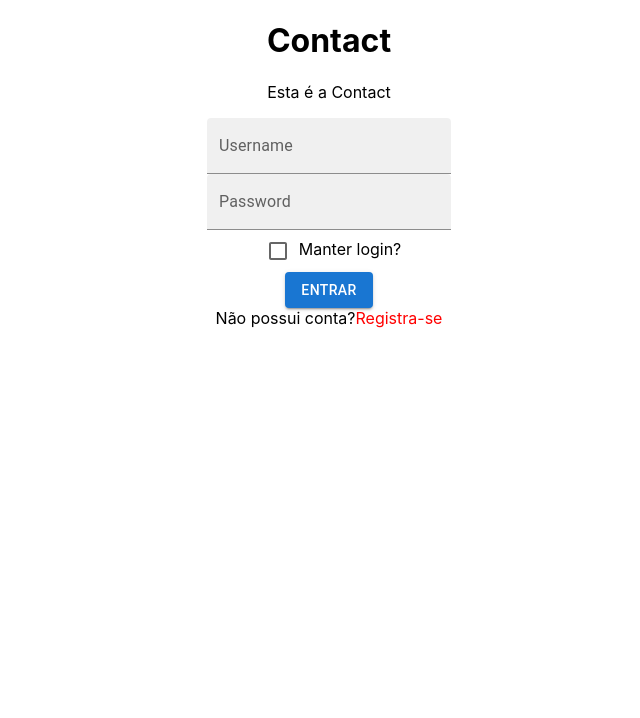
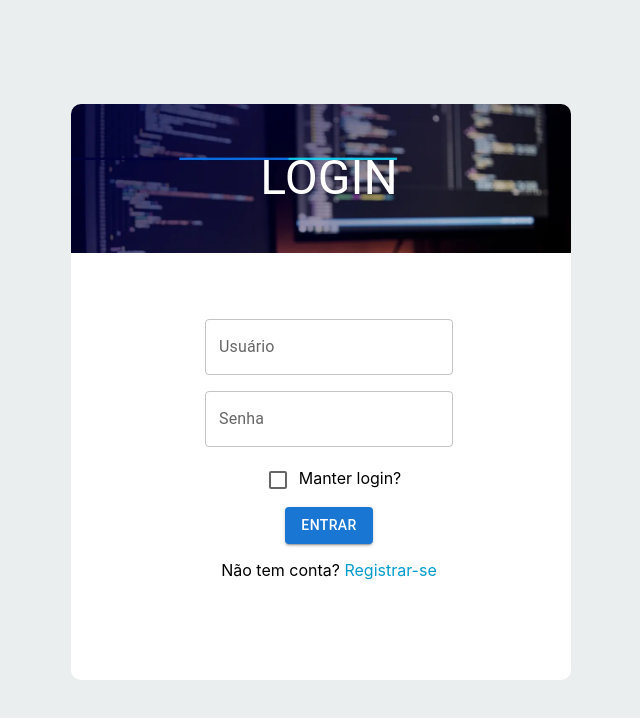
Before and after one commit to AdrianoCoutinho/reccados-react, a React (Create React App) app: page / in a window 1280 px wide. Shown: the top 718 px of the page, without its empty margins (311-951 px from the left). Built offline with nearby package versions, Linux system fonts and the light colour scheme.

Commit message:
login bonito

```diff
--- a/package.json
+++ b/package.json
@@ -50,6 +50,7 @@
   "description": "This project was bootstrapped with [Create React App](https://github.com/facebook/create-react-app).",
   "main": "index.js",
   "devDependencies": {
+    "@types/styled-components": "^5.1.26",
     "@typescript-eslint/eslint-plugin": "^5.45.1",
     "eslint": "^8.29.0",
     "eslint-config-prettier": "^8.5.0",
--- a/src/App.css
+++ b/src/App.css
@@ -1,31 +1,11 @@
 .App {
   text-align: center;
-}
-
-.App-logo {
-  height: 40vmin;
-  pointer-events: none;
-}
-
-@media (prefers-reduced-motion: no-preference) {
-  .App-logo {
-    animation: App-logo-spin infinite 20s linear;
-  }
-}
-
-.App-header {
-  background-color: #282c34;
-  min-height: 100vh;
+  height: 100vh;
   display: flex;
   flex-direction: column;
   align-items: center;
   justify-content: center;
-  font-size: calc(10px + 2vmin);
-  color: white;
-}
-
-.App-link {
-  color: #61dafb;
+  background-color: #ebeeef;
 }
 
 @keyframes App-logo-spin {
--- /dev/null
+++ b/src/components/Link/Link.tsx
@@ -0,0 +1,25 @@
+import React from 'react';
+import { useNavigate } from 'react-router-dom';
+import { LinkStyled } from './StyledLink';
+
+interface ComponetLinkProps {
+  to: string;
+  name: string;
+}
+
+const Link: React.FC<ComponetLinkProps> = ({ to, name }) => {
+  const navigate = useNavigate();
+  return (
+    <>
+      <LinkStyled
+        onClick={() => {
+          navigate(to);
+        }}
+      >
+        {name}
+      </LinkStyled>
+    </>
+  );
+};
+
+export default Link;
--- /dev/null
+++ b/src/components/Link/StyledLink.ts
@@ -0,0 +1,13 @@
+import { Link } from '@mui/material';
+import { styled } from '@mui/material/styles';
+
+const LinkStyled = styled(Link)({
+  cursor: 'pointer',
+  color: '#009BCD',
+  textDecoration: 'none',
+  '&:hover': {
+    color: '#00D4FF'
+  }
+});
+
+export { LinkStyled };
--- a/src/components/index.ts
+++ b/src/components/index.ts
@@ -1,3 +1,4 @@
 import DialogAction from './DialogAction';
+import Link from './Link/Link';
 
-export { DialogAction };
+export { DialogAction, Link };
--- a/src/pages/LoginRegister.tsx
+++ b/src/pages/LoginRegister.tsx
@@ -1,10 +1,11 @@
-import { TextField, Button, Checkbox, Grid } from '@mui/material';
+import { TextField, Button, Checkbox, Grid, Typography } from '@mui/material';
 import React, { useEffect, useState } from 'react';
 import { useNavigate } from 'react-router-dom';
 import { UserType } from '../types';
 import { useAppDispatch, useAppSelector } from '../store/hooks';
 import { addManyUser, addOneUser } from '../store/modules/UserSlice';
 import { useLocation } from 'react-router-dom';
+import { Link } from '../components';
 
 const LoginRegister: React.FC = () => {
   const navigate = useNavigate();
@@ -27,6 +28,9 @@ const LoginRegister: React.FC = () => {
   useEffect(() => {
     if (loggedUser() != '') {
       return navigate('/notes');
+    }
+    if (usersData() != '{}') {
+      dispatch(addManyUser(usersData()));
     }
   }, []);
 
@@ -79,12 +83,6 @@ const LoginRegister: React.FC = () => {
   };
 
   useEffect(() => {
-    if (usersData() != '{}') {
-      dispatch(addManyUser(usersData()));
-    }
-  }, []);
-
-  useEffect(() => {
     if (toSave) {
       localStorage.setItem('userData', JSON.stringify(userData.entities));
     }
@@ -92,12 +90,37 @@ const LoginRegister: React.FC = () => {
 
   return (
     <React.Fragment>
-      <Grid container>
-        <Grid item xs={12}>
-          <h1>Contact</h1>
-          <p>Esta é a Contact</p>
+      <Grid
+        spacing={2}
+        container
+        direction="row"
+        justifyContent="center"
+        alignItems="center"
+        sx={{
+          maxWidth: '500px',
+          backgroundColor: '#ffffff',
+
+          paddingBottom: '100px',
+          borderRadius: '10px'
+        }}
+      >
+        <Grid
+          item
+          xs={12}
+          sx={{
+            borderTopLeftRadius: '10px',
+            borderTopRightRadius: '10px',
+            backgroundImage: 'url(/images/img-header-login.jpeg)',
+            backgroundSize: 'cover'
+          }}
+        >
+          <Typography variant="h3" gutterBottom sx={{ padding: '30px', color: 'white' }}>
+            {pathName == '/' ? 'LOGIN' : 'REGISTRO'}
+          </Typography>
+        </Grid>
+        <Grid item xs={12} sx={{ mt: '50px' }}>
           <TextField
-            label="Username"
+            label="Usuário"
             value={user.username}
             onChange={ev =>
               setUser({
@@ -107,11 +130,12 @@ const LoginRegister: React.FC = () => {
                 notes: user.notes
               })
             }
-            variant="filled"
+            variant="outlined"
           />
-          <br />
+        </Grid>
+        <Grid item xs={12}>
           <TextField
-            label="Password"
+            label="Senha"
             value={user.password}
             onChange={ev =>
               setUser({
@@ -121,9 +145,10 @@ const LoginRegister: React.FC = () => {
                 notes: user.notes
               })
             }
-            variant="filled"
+            variant="outlined"
           />
-          <br />
+        </Grid>
+        <Grid item xs={12}>
           {pathName === '/register' && (
             <>
               <TextField
@@ -139,31 +164,31 @@ const LoginRegister: React.FC = () => {
                 }
                 variant="filled"
               />
-              <div>
-                Já possui conta?
-                <a style={{ color: 'red' }} onClick={() => navigate('/')}>
-                  Login
-                </a>
-              </div>
             </>
           )}
+        </Grid>
+        <Grid item xs={12} sx={{ mt: '-20px', mb: '-10px' }}>
           {pathName === '/' && (
             <>
               <Checkbox checked={logged} onChange={handleChangeCheckBox} />
               Manter login?
             </>
           )}
+        </Grid>
 
-          <br />
+        <Grid item xs={12}>
           <Button variant="contained" onClick={ValidatContact}>
             {pathName == '/' ? 'Entrar' : 'Registrar'}
           </Button>
-          {pathName === '/' && (
+        </Grid>
+        <Grid item xs={12}>
+          {pathName == '/' ? (
             <>
-              <br /> Não possui conta?
-              <a style={{ color: 'red' }} onClick={() => navigate('/register')}>
-                Registra-se
-              </a>
+              Não tem conta? <Link to="/register" name="Registrar-se" />
+            </>
+          ) : (
+            <>
+              Já tem uma conta? <Link to="/" name="fazer login" />
             </>
           )}
         </Grid>
--- a/src/pages/Notes.tsx
+++ b/src/pages/Notes.tsx
@@ -131,6 +131,7 @@ const Notes: React.FC = () => {
       </Button>
       <br />
       <br />
+
       <Paper sx={{ backgroundColor: '#303030' }}>
         <br />
 
```
Also changed, not shown: public/images/img-header-login.jpeg (added), 1 other file (tests, documents, lock files or other folders).
